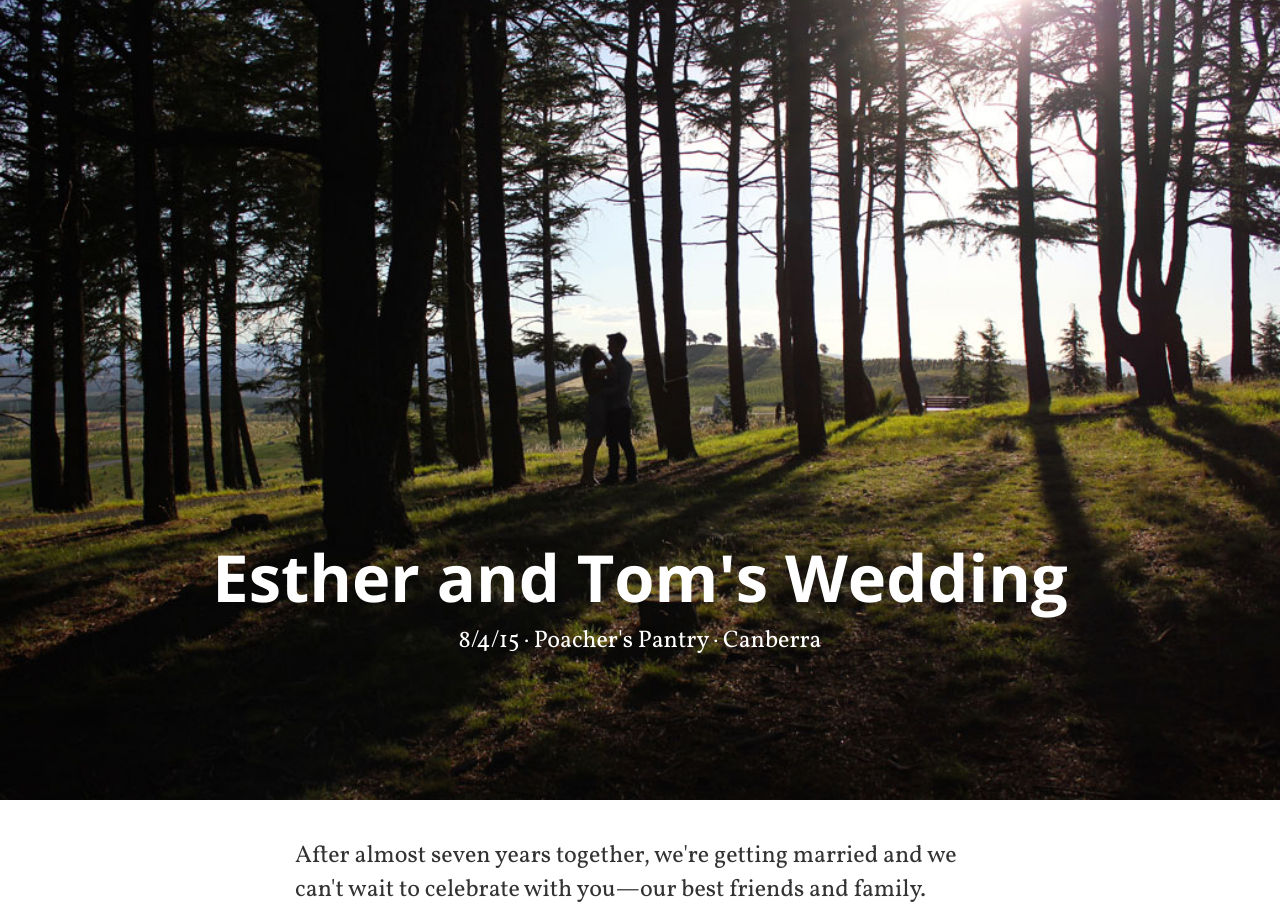
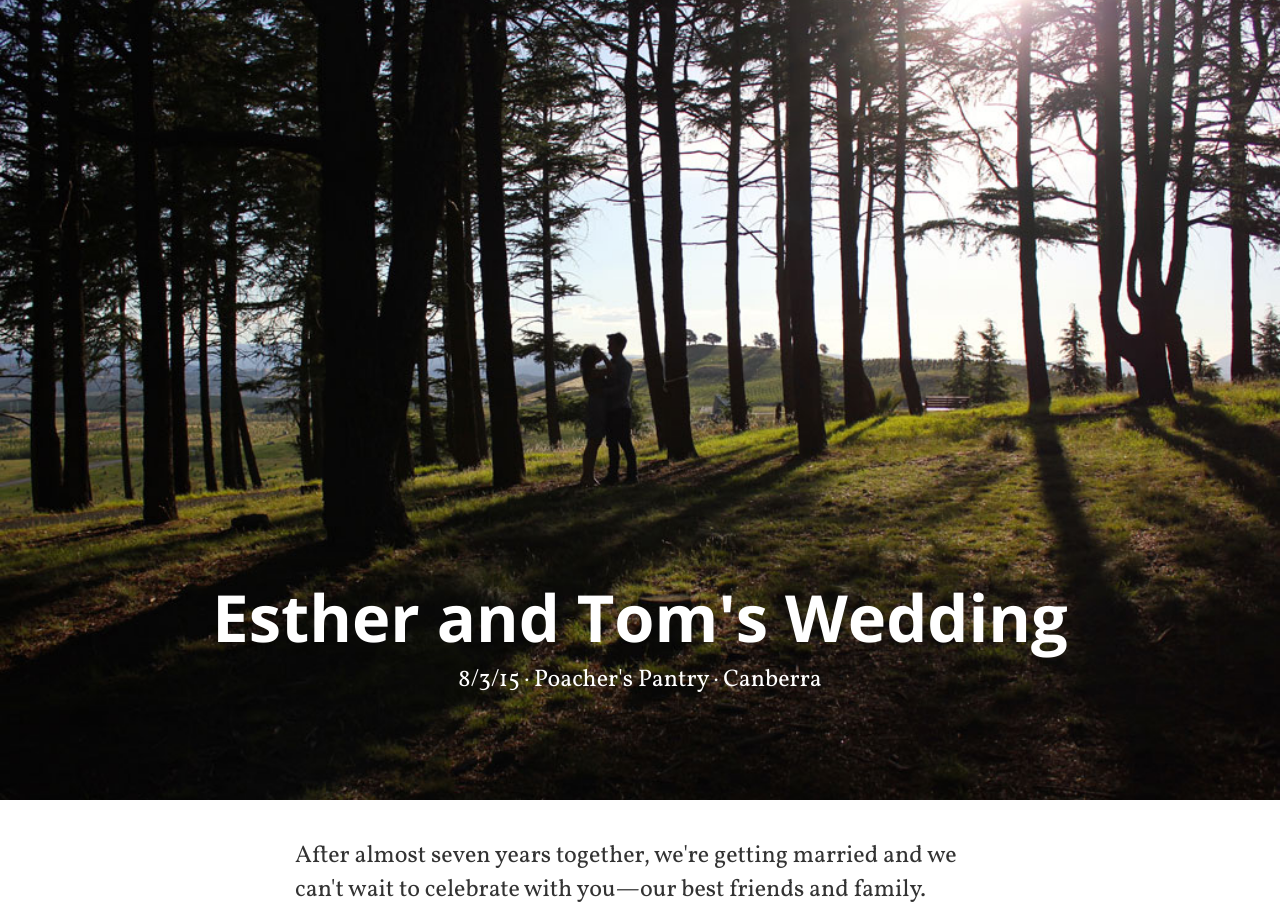
Before and after one commit to thmcmahon/wedding-website, a Flask app: page / in a window 1280 px wide. Shown: the top 906 px of the page. Run offline with Flask 2, Linux system fonts and the light colour scheme; some libraries are stand-ins or nearby versions.

Commit message:
# This is a combination of 7 commits. # The first commit's message is: added gunicorn to requirements
# This is the 2nd commit message:

more tweakage

# This is the 3rd commit message:

style tweaks

# This is the 4th commit message:

style tweaks

# This is the 5th commit message:

style tweaks

# This is the 6th commit message:

style tweaks

# This is the 7th commit message:

more style tweaks

```diff
--- a/requirements.txt
+++ b/requirements.txt
@@ -1,4 +1,5 @@
 Flask==0.10.1
+Flask-Email==1.4.4
 Flask-Mail==0.9.1
 Flask-WTF==0.10.3
 Jinja2==2.7.3
@@ -6,6 +7,7 @@ MarkupSafe==0.23
 WTForms==2.0.1
 Werkzeug==0.9.6
 blinker==1.3
+gunicorn==19.1.1
 itsdangerous==0.24
 requests==2.5.0
 wsgiref==0.1.2
--- a/static/css/style.less
+++ b/static/css/style.less
@@ -52,9 +52,12 @@ section {
 
 .huge {
   text-align: center;
-  padding-top: 60vh;
-  padding-bottom: 10vh !important;
   color: white;
+  position: absolute;
+  left: 0;
+  right: 0;
+  bottom: 0;
+  margin-bottom: 10vh;
 }
 
 .huge h1 {
--- a/templates/index.html
+++ b/templates/index.html
@@ -2,10 +2,12 @@
 {% block content %}
 <section id="hero">
     <div class="container-fluid">
+    <div class="container">
         <div class="huge">
             <h1>Esther and Tom's Wedding</h1>
-            <p class="lead">8/4/15 &middot; Poacher's Pantry &middot; Canberra</p>
+            <p class="lead">8/3/15 &middot; Poacher's Pantry &middot; Canberra</p>
         </div>
+    </div>
     </div>
 </section>
 <div class="container">
@@ -33,6 +35,7 @@
         <div class="container-fluid">
         </div>
     </section>
+    <section id="details">
     <div class="container">
     <h2>The details</h2>
                     <h4>Baby change facilities</h4>
@@ -92,7 +95,6 @@
         </section>
         <section id="faq">
             <div class="container">
-                <div class="row">
                     <h2>Canberra</h2>
                     <h3>Getting there</h3>
                     <ul>
```
Also changed, not shown: static/css/style.css.
